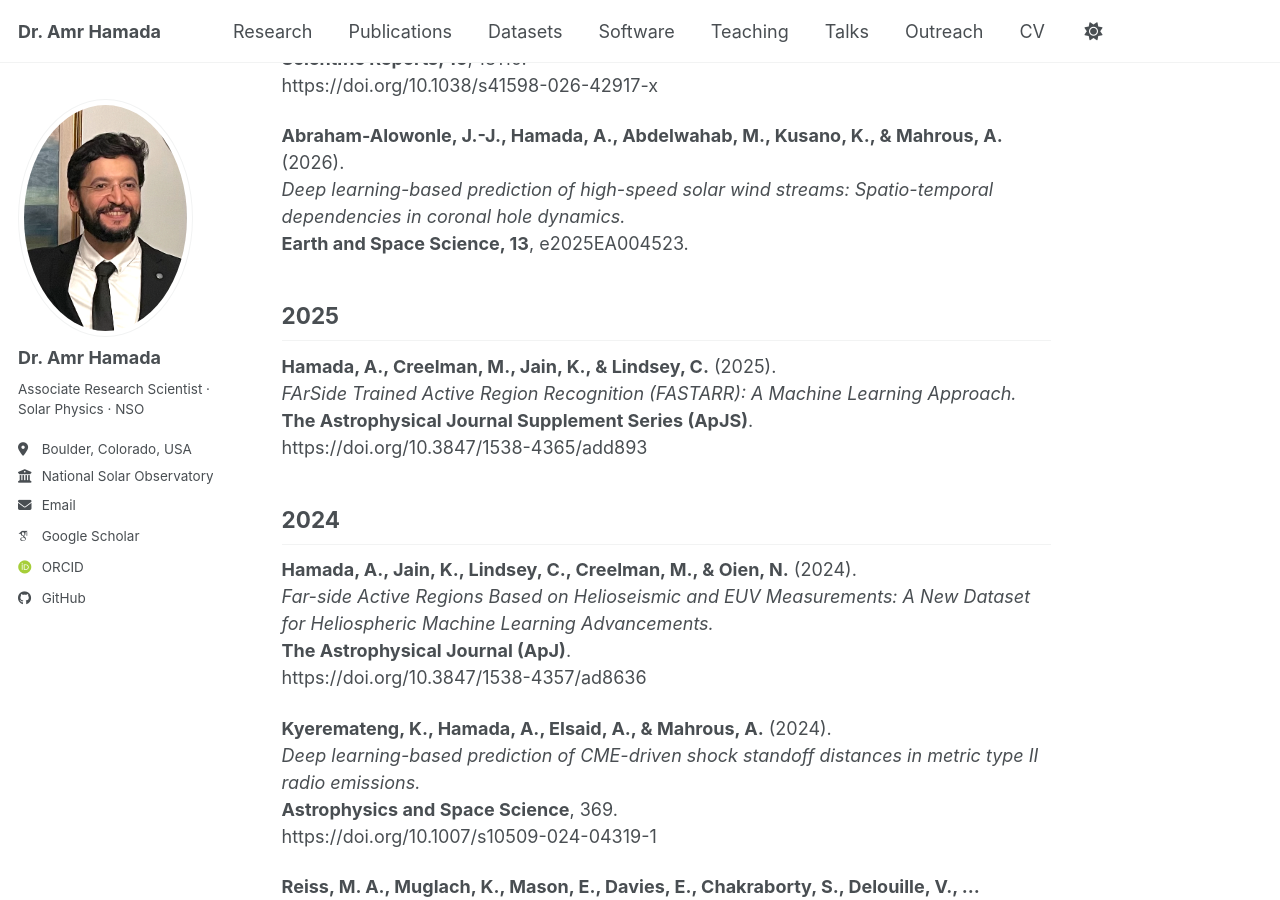
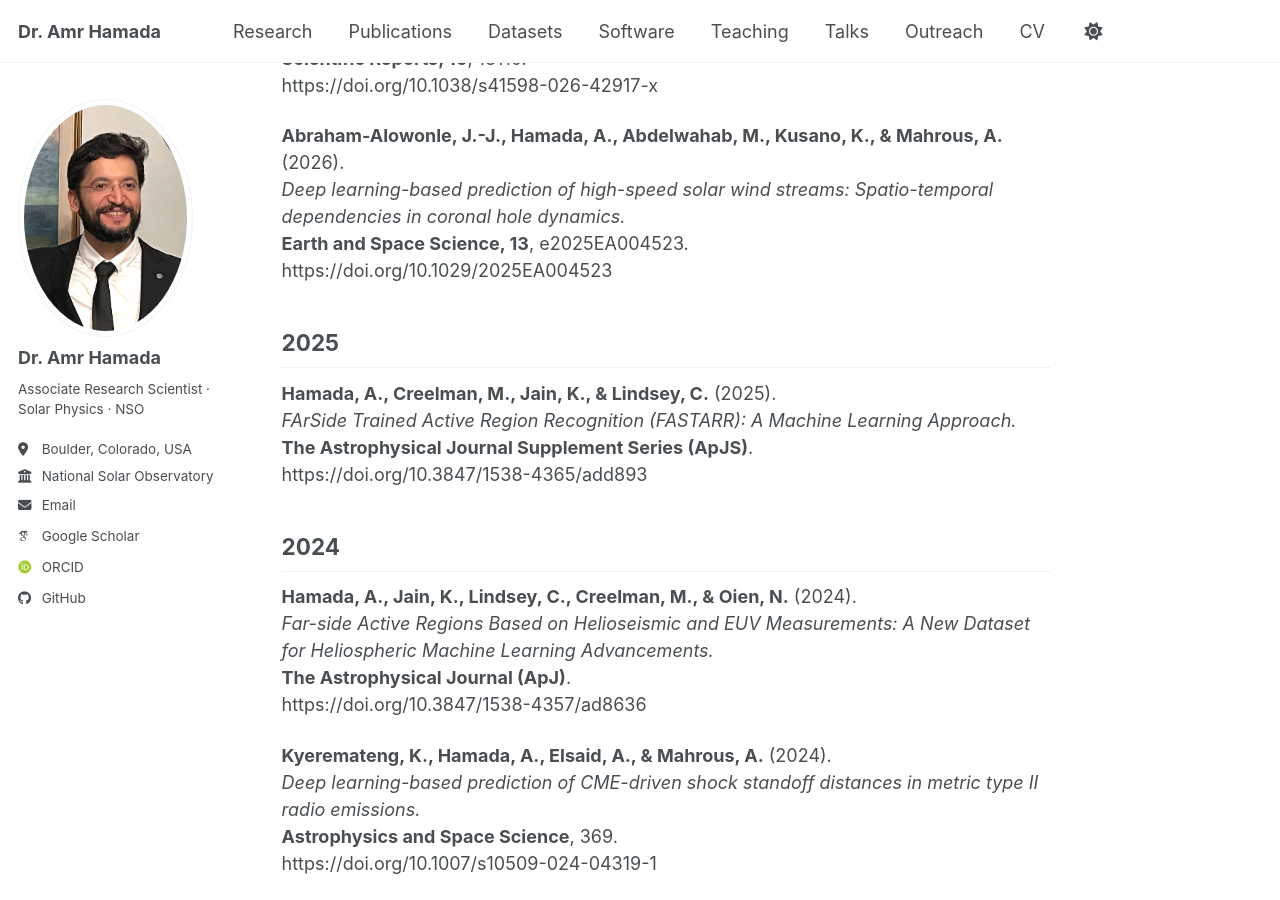
Before and after one commit to Amr1001Hamada/Amr1001Hamada.github.io, a Jekyll site: the page built from _publications/publications.md, in a window 1280 px wide and 900 px high, scrolled down 334 px. Built offline with Jekyll 4.4.1, drawn with Linux system fonts in a browser that asks for light colours; some web fonts are replaced; a script bundle is joined from its source files by our own code; library files that are not in the unit come from our copies; some of the changed lines change nothing that is shown.

Commit message:
Verify publication DOI and correct scientific image attribution

```diff
--- a/_publications/publications.md
+++ b/_publications/publications.md
@@ -16,6 +16,7 @@ https://doi.org/10.1038/s41598-026-42917-x
 **Abraham-Alowonle, J.-J., Hamada, A., Abdelwahab, M., Kusano, K., & Mahrous, A.** (2026).
 *Deep learning-based prediction of high-speed solar wind streams: Spatio-temporal dependencies in coronal hole dynamics.*
 **Earth and Space Science, 13**, e2025EA004523.
+https://doi.org/10.1029/2025EA004523
 
 
 
```
